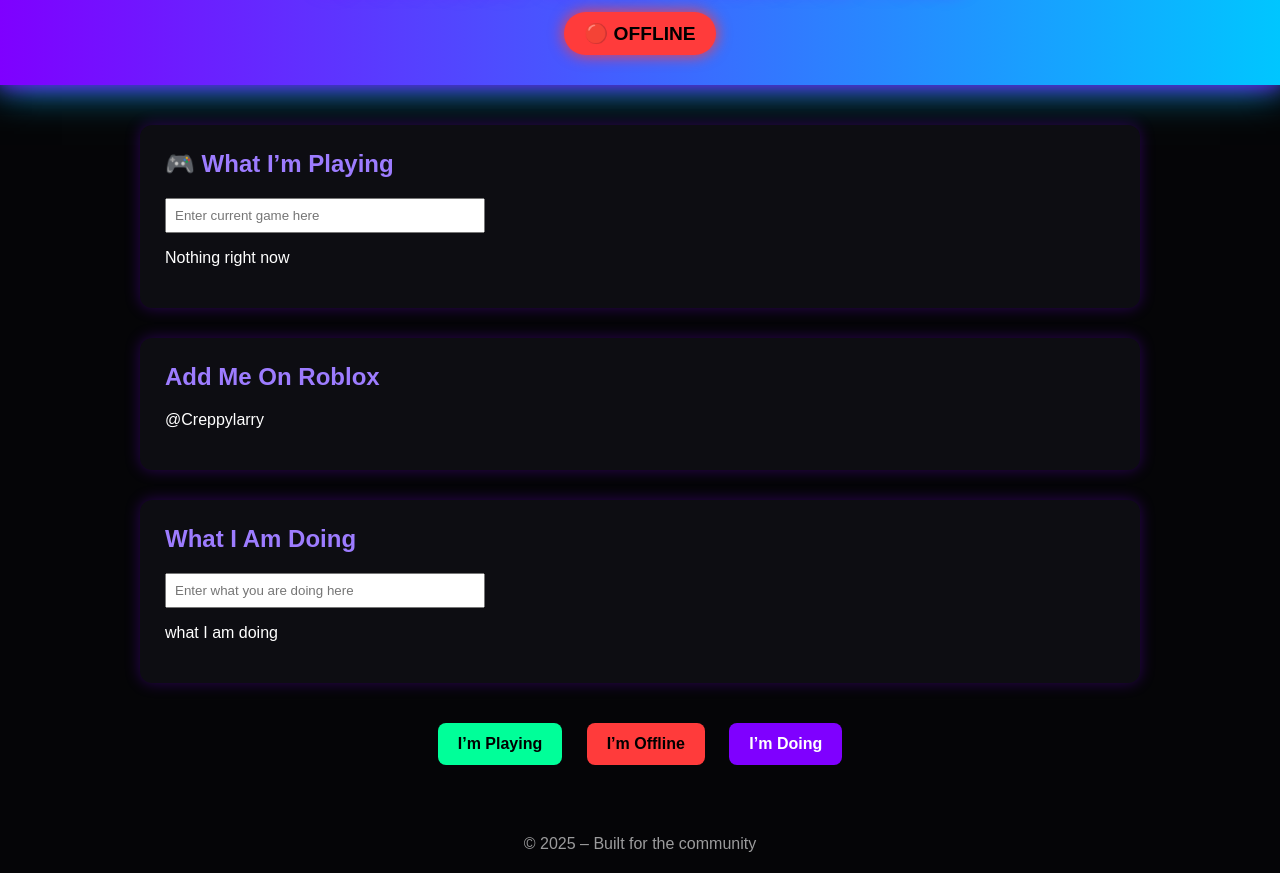
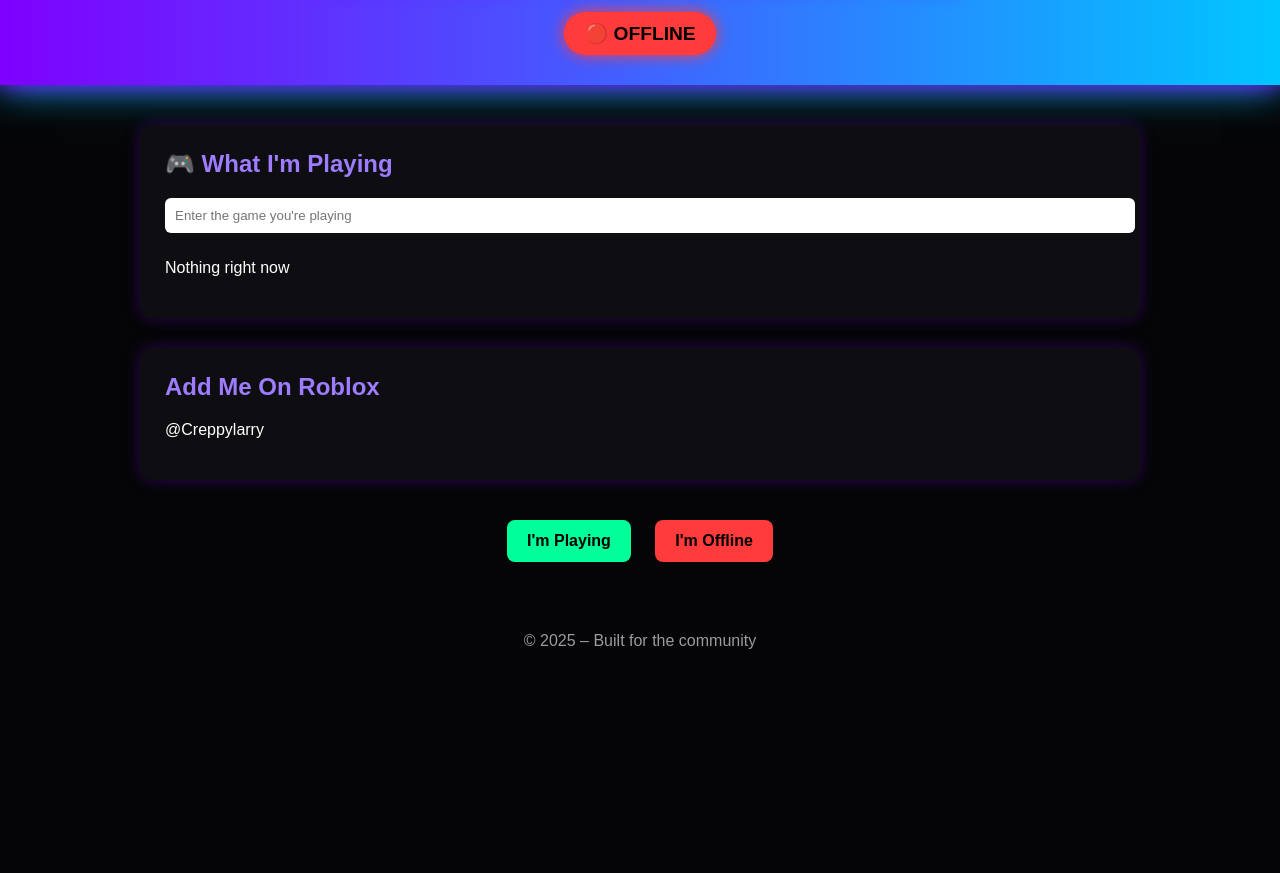
Before and after one commit to CharliePlayz9668/gaming-hub, a plain HTML site: page index.html in a window 1280 px wide. Shown: the part 84-957 px from the top of the page. After the commit the page ends 800 px from the top, so only its background shows below. Drawn offline with Linux system fonts and the light colour scheme.

Commit message:
Remove What I Am Doing section

```diff
--- a/index.html
+++ b/index.html
@@ -11,15 +11,12 @@
       background: #050507;
       color: #ffffff;
     }
-
-    /* NEON HEADER */
     .header {
       padding: 30px;
       text-align: center;
       background: linear-gradient(90deg, #7f00ff, #00c6ff);
       box-shadow: 0 0 20px #7f00ff, 0 0 40px #00c6ff;
     }
-
     .header h1 {
       font-size: 2.8rem;
       margin: 0;
@@ -29,8 +26,6 @@
         0 0 10px #7f00ff,
         0 0 20px #7f00ff;
     }
-
-    /* STATUS */
     .status {
       margin-top: 15px;
       font-size: 1.2rem;
@@ -39,26 +34,21 @@
       border-radius: 25px;
       font-weight: bold;
     }
-
     .playing {
       background: #00ff99;
       color: #000;
       box-shadow: 0 0 15px #00ff99;
     }
-
     .offline {
       background: #ff3b3b;
       color: #000;
       box-shadow: 0 0 15px #ff3b3b;
     }
-
-    /* CONTENT */
     .container {
       max-width: 1000px;
       margin: auto;
       padding: 40px 20px;
     }
-
     .card {
       background: #0d0d12;
       padding: 25px;
@@ -66,18 +56,14 @@
       box-shadow: 0 0 15px rgba(127,0,255,0.3);
       margin-bottom: 30px;
     }
-
     .card h2 {
       color: #9d7cff;
       margin-top: 0;
     }
-
-    /* ADMIN BUTTONS */
     .admin {
       text-align: center;
       margin-top: 20px;
     }
-
     .admin button {
       padding: 12px 20px;
       margin: 10px;
@@ -87,20 +73,19 @@
       cursor: pointer;
       font-weight: bold;
     }
-
     .btn-play {
       background: #00ff99;
     }
-
     .btn-offline {
       background: #ff3b3b;
     }
-
-    .btn-doing {
-      background: #7f00ff;
-      color: #fff;
+    input[type="text"] {
+      width: 100%;
+      padding: 10px;
+      margin-bottom: 10px;
+      border-radius: 6px;
+      border: none;
     }
-
     footer {
       text-align: center;
       padding: 20px;
@@ -109,107 +94,53 @@
   </style>
 </head>
 <body>
-
-  <!-- NEON HEADER -->
   <div class="header">
     <h1>CHARLIEPLAYZ GAMING HUB</h1>
-    <div id="status" class="status offline">
-      🔴 OFFLINE
-    </div>
+    <div id="status" class="status offline">🔴 OFFLINE</div>
   </div>
-
-  <!-- MAIN CONTENT -->
   <div class="container">
-
     <div class="card">
-      <h2>🎮 What I’m Playing</h2>
-      <input id="gameInput" type="text" placeholder="Enter current game here" style="padding:8px; width:100%; max-width:300px;" />
+      <h2>🎮 What I'm Playing</h2>
+      <input type="text" id="gameInput" placeholder="Enter the game you're playing">
       <p id="currentGame">Nothing right now</p>
     </div>
-
     <div class="card">
       <h2>Add Me On Roblox</h2>
       <p>@Creppylarry</p>
     </div>
-
-    <div class="card">
-      <h2>What I Am Doing</h2>
-      <input id="activityInput" type="text" placeholder="Enter what you are doing here" style="padding:8px; width:100%; max-width:300px;" />
-      <p id="currentActivity">what I am doing</p>
+    <div class="admin">
+      <button class="btn-play" onclick="goLive()">I'm Playing</button>
+      <button class="btn-offline" onclick="goOffline()">I'm Offline</button>
     </div>
-
-    <!-- ADMIN CONTROLS (ONLY YOU USE THESE) -->
-    <div class="admin">
-      <button class="btn-play" onclick="goLive()">
-        I’m Playing
-      </button>
-
-      <button class="btn-offline" onclick="goOffline()">
-        I’m Offline
-      </button>
-
-      <button class="btn-doing" onclick="updateActivity()">
-        I’m Doing
-      </button>
-    </div>
-
   </div>
-
   <footer>
     © 2025 – Built for the community
   </footer>
-
   <script>
     function goLive() {
-      const code = prompt('Enter code to set playing status:');
+      const code = prompt('Enter code to update game:');
       if (code !== '2419') {
         alert('Incorrect code!');
         return;
       }
-      const status = document.getElementById("status");
-      const gameText = document.getElementById("currentGame");
-      const gameInput = document.getElementById("gameInput");
-
-      status.classList.remove("offline");
-      status.classList.add("playing");
-      status.innerHTML = "🟢 PLAYING NOW";
-      if (gameInput.value.trim() === "") {
-        gameText.innerText = "Nothing right now";
-      } else {
-        gameText.innerText = gameInput.value.trim();
-      }
+      const game = document.getElementById('gameInput').value || 'Nothing right now';
+      document.getElementById('currentGame').innerText = game;
+      const status = document.getElementById('status');
+      status.classList.remove('offline');
+      status.classList.add('playing');
+      status.innerHTML = '🟢 PLAYING NOW';
     }
-
     function goOffline() {
-      const pass = prompt('Enter password to go offline:');
-      if (pass !== '2419') {
-        alert('Incorrect password!');
-        return;
-      }
-      const status = document.getElementById("status");
-      const gameText = document.getElementById("currentGame");
-
-      status.classList.remove("playing");
-      status.classList.add("offline");
-      status.innerHTML = "🔴 OFFLINE";
-      gameText.innerText = "Nothing right now";
-    }
-
-    function updateActivity() {
-      const code = prompt('Enter code to set what you are doing:');
+      const code = prompt('Enter code to go offline:');
       if (code !== '2419') {
         alert('Incorrect code!');
         return;
       }
-      const activityInput = document.getElementById('activityInput');
-      const activityText = document.getElementById('currentActivity');
-      if (activityInput.value.trim() === '') {
-        activityText.innerText = 'what I am doing';
-      } else {
-        activityText.innerText = activityInput.value.trim();
-      }
+      const status = document.getElementById('status');
+      status.classList.remove('playing');
+      status.classList.add('offline');
+      status.innerHTML = '🔴 OFFLINE';
     }
   </script>
-
 </body>
 </html>
```
